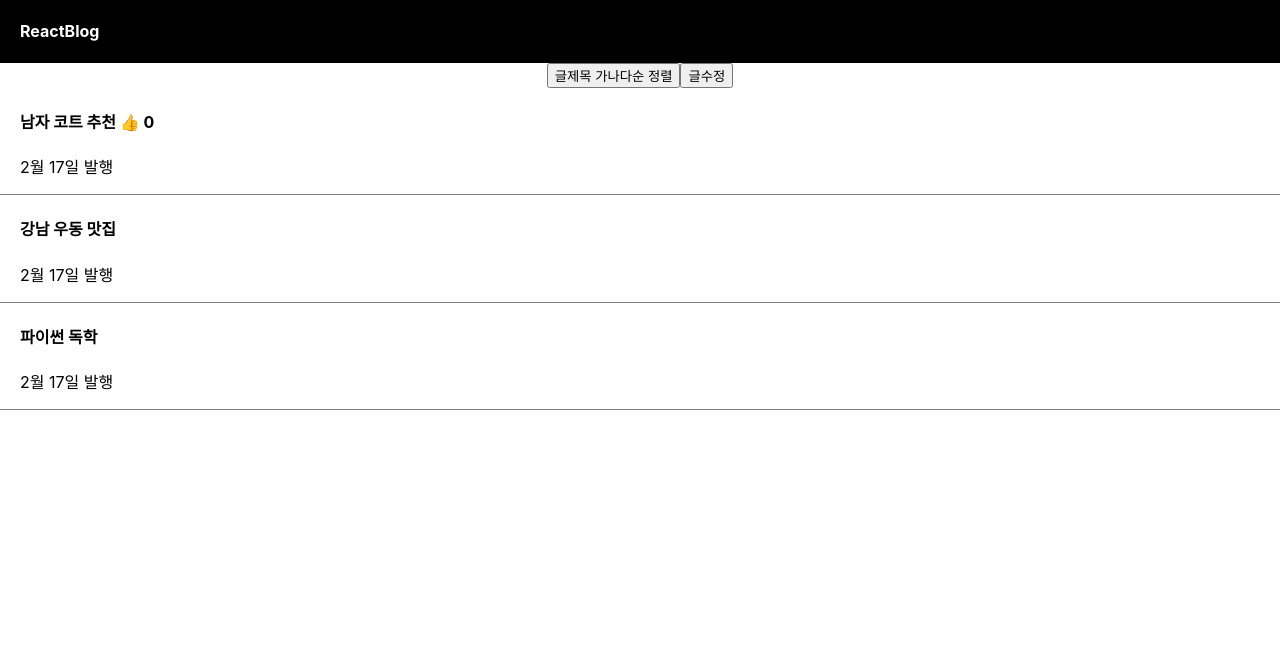
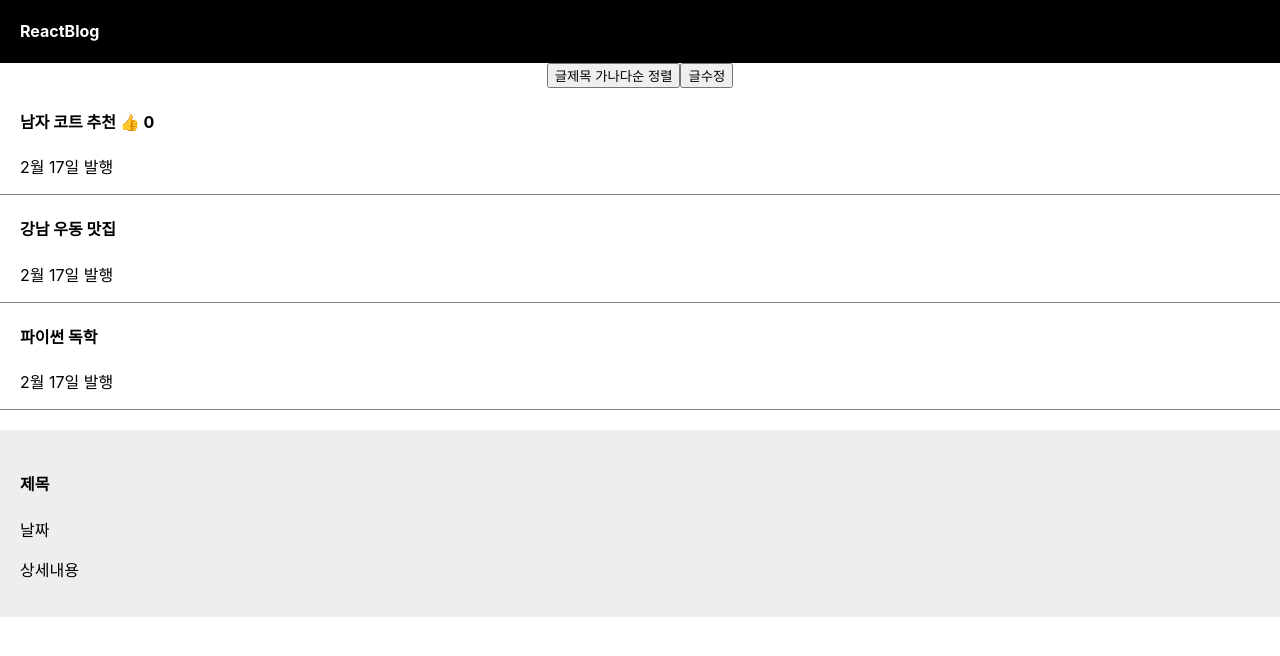
Before and after one commit to carpediem3651/React-study, a React (Create React App) app: page / in a window 1280 px wide. Shown: the top 656 px of the page. Built offline with nearby package versions, Linux system fonts and the light colour scheme.

Commit message:
component 적용1

```diff
--- a/src/App.css
+++ b/src/App.css
@@ -9,6 +9,13 @@
   text-align : left;
   padding-left : 20px;
   border-bottom : 1px solid grey;
+}
+
+.modal {
+  margin-top: 20px;
+  padding: 20px;
+  background: #eee;
+  text-align: left;
 }
 
 .black-nav {
--- a/src/App.js
+++ b/src/App.js
@@ -40,8 +40,19 @@
         <h4>{글제목[2]}</h4>
         <p>2월 17일 발행</p>
       </div>
+      <Modal></Modal>
     </div>
   );
 }
 
+function Modal() {
+  return(
+    <div className='modal'>
+      <h4>제목</h4>
+      <p>날짜</p>
+      <p>상세내용</p>
+    </div>
+  )
+}
+
 export default App;
```
